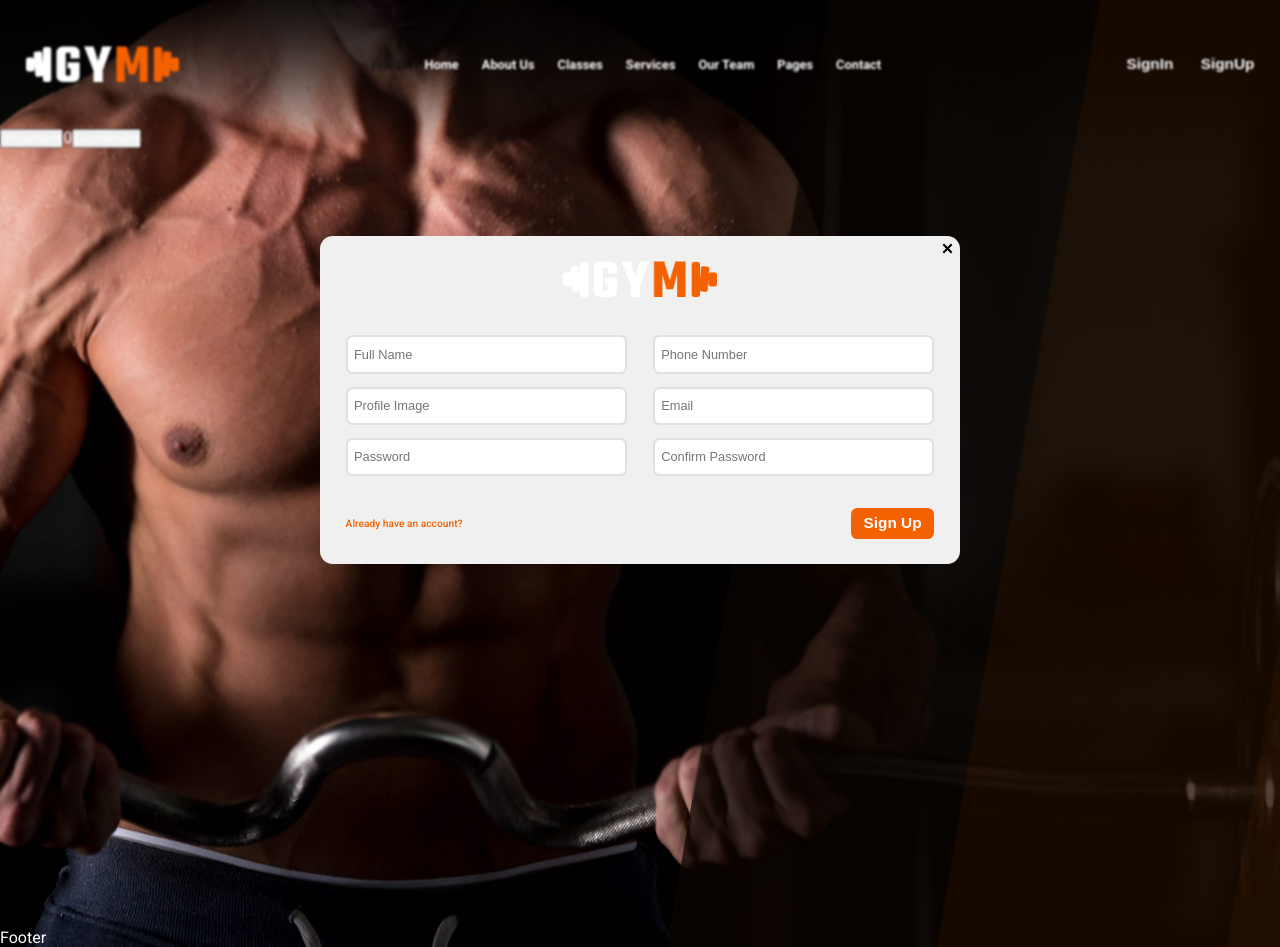
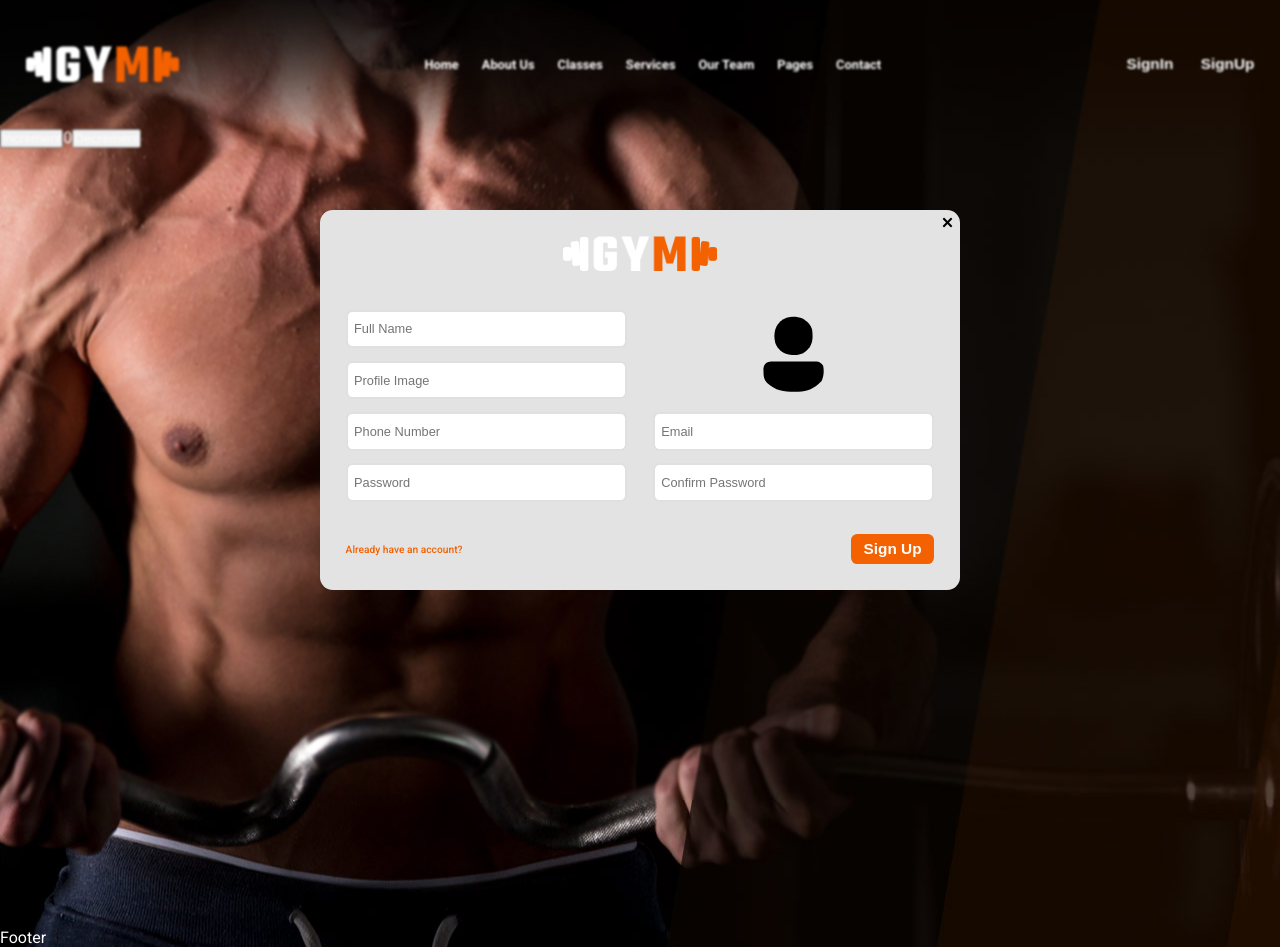
Before and after one commit to Sukhvindra9718/thefitnessclub, a React (Create React App) app in the folder Frontend/: page / in a window 1280 px wide. Both pictures are taken after a click on the button "SignUp". Built offline with nearby package versions, Linux system fonts and the light colour scheme.

Commit message:
SignUp Modal Ui changes

```diff
--- a/Frontend/src/Style/Auth.css
+++ b/Frontend/src/Style/Auth.css
@@ -15,7 +15,7 @@
 
 .Auth_Container {
     /* border: 1px solid green; */
-    background-color: rgb(240, 240, 240);
+    background-color: var(--bg-gray);
     border-radius: 1vw;
     display: flex;
     flex-direction: column;
@@ -138,31 +138,39 @@
     width: 100%;
     display: grid;
     grid-template-columns: repeat(2, 1fr);
-    grid-template-rows: repeat(3, 1fr);
+    grid-template-rows: repeat(4, 1fr);
     grid-column-gap: 2vw;
     grid-row-gap: 1vw;
 }
 
-.Custom_ImageUploader{
+
+.Custom_ImageUploader {
     /* border: 1px solid red; */
     position: relative;
 }
 
-.FileUploader{
+.FileUploader {
     position: absolute;
     inset: 0;
-    border: 1px solid green;
     opacity: 0;
 
 }
 
-.Custom_ImageUploader_Preview{
-    position: absolute;
-    top: 0.2vw;
-    right: 0.2vw;
-    bottom: 0;
-    height: 85%;
-    width: 3vw;
-    border-radius: 0.5vw;
+.Custom_ImageUploader_Preview_Container {
+    grid-row-start: 1;
+    grid-column-start: 2;
 
+    grid-row-end: 3;
+    grid-column-end: 3;
+
+    display: flex;
+    align-items: flex-start;
+    justify-content: center;
 }
+
+.Custom_ImageUploader_Preview {
+    width: 7vw;
+    height: 7vw;
+    border-radius: 50%;
+    object-fit: contain;
+}
--- a/Frontend/src/index.css
+++ b/Frontend/src/index.css
@@ -2,6 +2,9 @@
 
 :root {
     --primary-color: #f36100;
+    --bg-gray: rgb(227, 227, 227);
+    --bg-gray-2: rgb(224, 224, 224);
+
 }
 
 * {
--- a/Frontend/src/pages/Auth/SignUp.jsx
+++ b/Frontend/src/pages/Auth/SignUp.jsx
@@ -7,12 +7,12 @@ const SignUp = ({ SetSignUpVisible }) => {
     SetSignUpVisible((signUpVisible) => !signUpVisible)
   }
 
-  const [selectedFile, setSelectedFile] = useState(null)
+  const [selectedFile, setSelectedFile] = useState('./DefaultUser.svg')
   const [selectedFileName, setSelectedFileName] = useState(null)
   const handleFileChange = (e) => {
     const file = e.target.files[0]
     if (file) {
-      setSelectedFile(file)
+      setSelectedFile(URL.createObjectURL(file))
       setSelectedFileName(file.name)
     } else {
       setSelectedFile(null)
@@ -31,7 +31,9 @@ const SignUp = ({ SetSignUpVisible }) => {
         <form action="" method="post" className="SignUp_Form">
           <div className="SignUp_Input_Container">
             <input className="Auth_Input" type="text" placeholder="Full Name" />
-            <input className="Auth_Input" type="text" placeholder="Phone Number" />
+            <div className="Custom_ImageUploader_Preview_Container">
+              <img src={selectedFile} alt="Preview" className="Custom_ImageUploader_Preview" />
+            </div>
             <div className="Custom_ImageUploader">
               <input
                 className="Auth_Input"
@@ -39,13 +41,6 @@ const SignUp = ({ SetSignUpVisible }) => {
                 value={selectedFileName}
                 placeholder={'Profile Image'}
               />
-              {selectedFile && (
-                <img
-                  src={URL.createObjectURL(selectedFile)}
-                  alt="Preview"
-                  className="Custom_ImageUploader_Preview"
-                />
-              )}
               <input
                 className="FileUploader"
                 type="file"
@@ -54,6 +49,7 @@ const SignUp = ({ SetSignUpVisible }) => {
                 onChange={(e) => handleFileChange(e)}
               />
             </div>
+            <input className="Auth_Input" type="text" placeholder="Phone Number" />
             <input className="SignUp_Email Auth_Input" type="text" placeholder="Email" />
             <input className="SignUp_Password Auth_Input" type="password" placeholder="Password" />
             <input
```
Also changed, not shown: Frontend/public/DefaultUser.svg (added).
